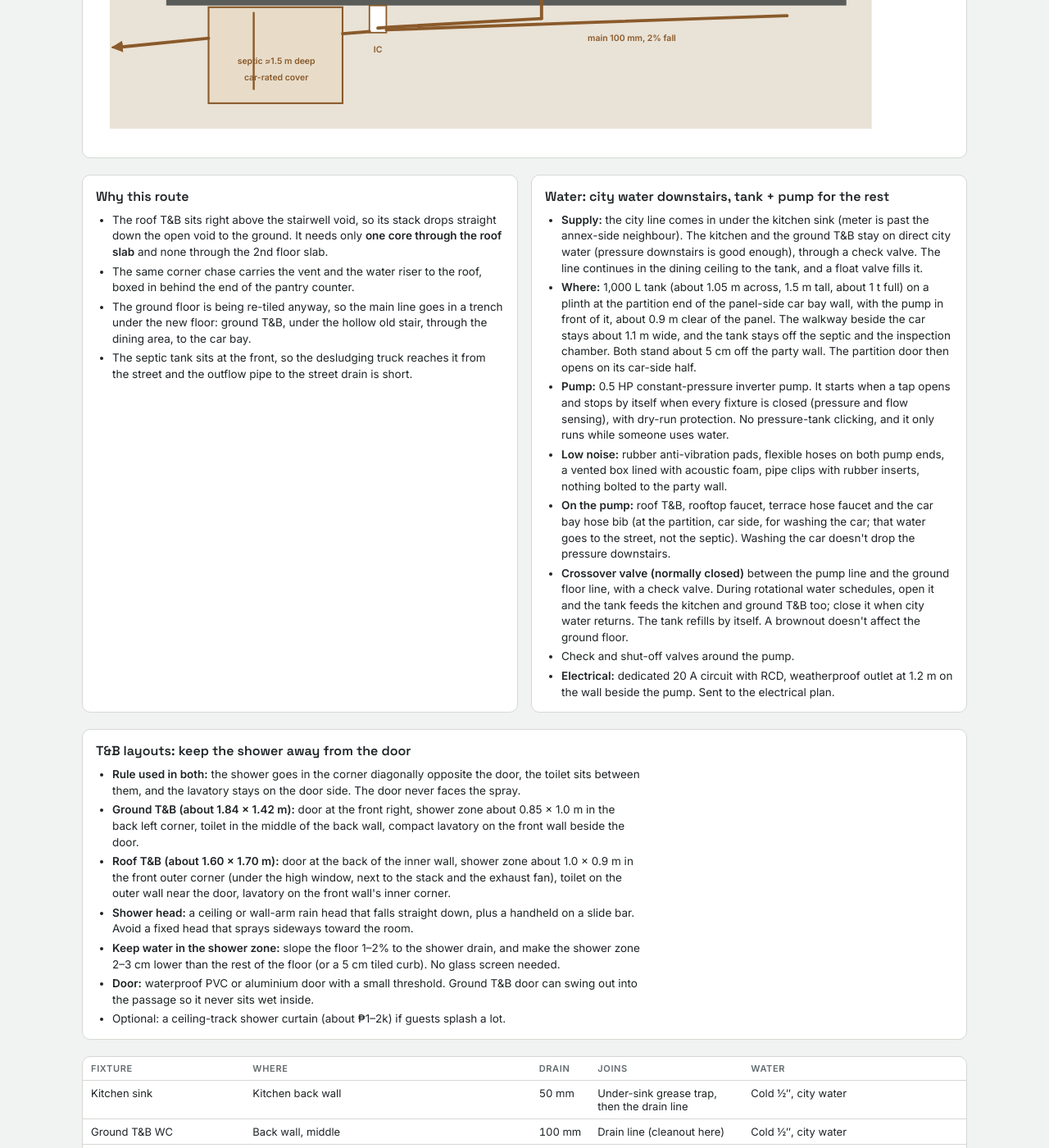
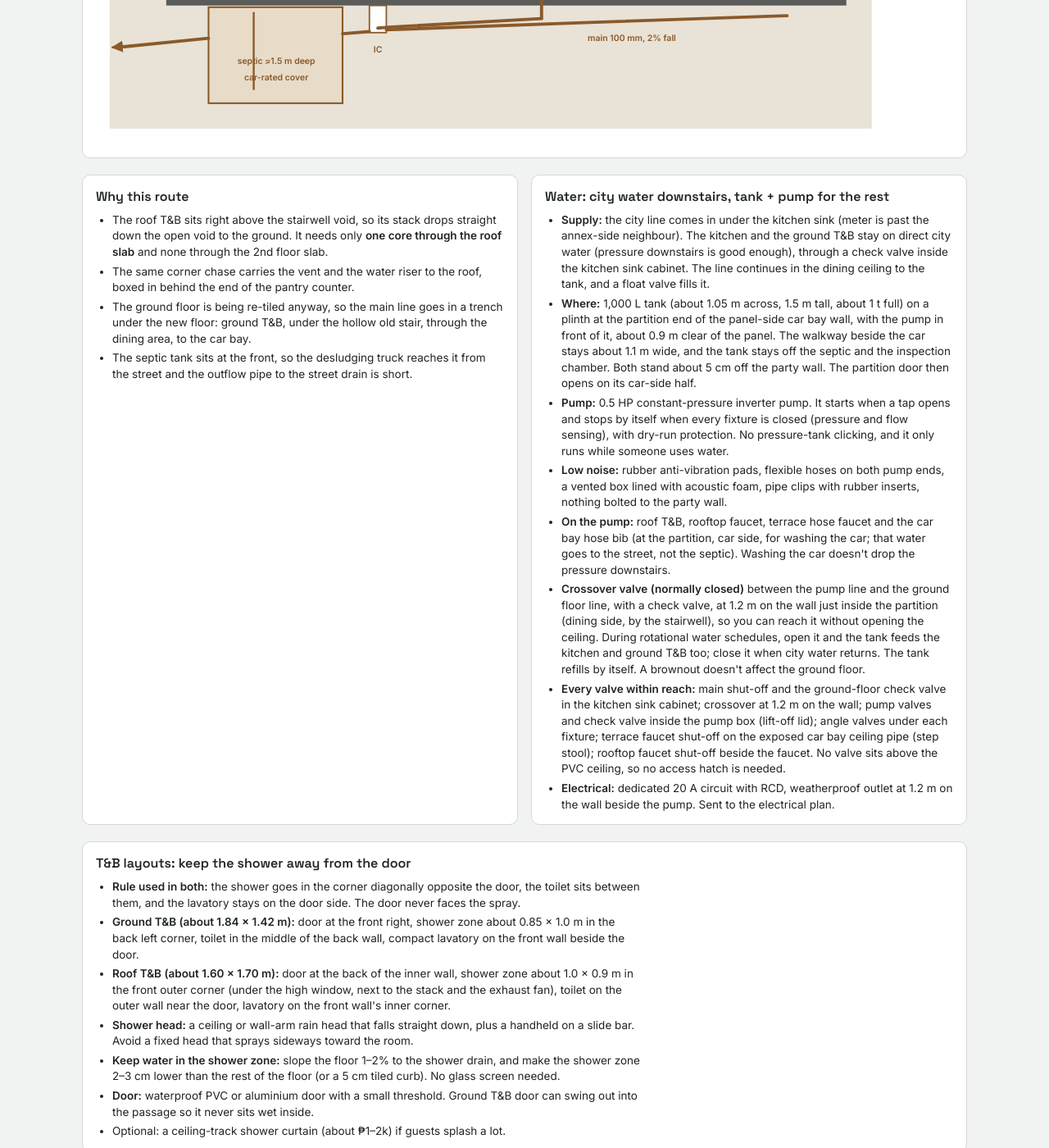
Before and after one commit to tatayotter/navarro-house, a Jekyll site: the page house/plumbing-layout-v1.html, which Jekyll copies as it is, in a window 1280 px wide and 1400 px high, scrolled down 1985 px. Shown: the whole window at 82% size. Built offline with Jekyll 4.4.1, drawn with Linux system fonts in a browser that asks for light colours; some of the changed text lies outside the part shown.

Commit message:
Plumbing: crossover and check valves within reach (wall at 1.2 m, sink cabinet)
Co-Authored-By: Claude Opus 5.5 <noreply@anthropic.com>
Claude-Session: https://claude.ai/code/session_01RUWgCM9SbUoargYbTj1Viu

```diff
--- a/house/plumbing-layout-v1.html
+++ b/house/plumbing-layout-v1.html
@@ -120,13 +120,13 @@ td.n{font-variant-numeric:tabular-nums;white-space:nowrap}
       <li>The septic tank sits at the front, so the desludging truck reaches it from the street and the outflow pipe to the street drain is short.</li>
     </ul></div>
     <div class="box"><h2>Water: city water downstairs, tank + pump for the rest</h2><ul>
-      <li><b>Supply:</b> the city line comes in under the kitchen sink (meter is past the annex-side neighbour). The kitchen and the ground T&amp;B stay on direct city water (pressure downstairs is good enough), through a check valve. The line continues in the dining ceiling to the tank, and a float valve fills it.</li>
+      <li><b>Supply:</b> the city line comes in under the kitchen sink (meter is past the annex-side neighbour). The kitchen and the ground T&amp;B stay on direct city water (pressure downstairs is good enough), through a check valve inside the kitchen sink cabinet. The line continues in the dining ceiling to the tank, and a float valve fills it.</li>
       <li><b>Where:</b> 1,000 L tank (about 1.05 m across, 1.5 m tall, about 1 t full) on a plinth at the partition end of the panel-side car bay wall, with the pump in front of it, about 0.9 m clear of the panel. The walkway beside the car stays about 1.1 m wide, and the tank stays off the septic and the inspection chamber. Both stand about 5 cm off the party wall. The partition door then opens on its car-side half.</li>
       <li><b>Pump:</b> 0.5 HP constant-pressure inverter pump. It starts when a tap opens and stops by itself when every fixture is closed (pressure and flow sensing), with dry-run protection. No pressure-tank clicking, and it only runs while someone uses water.</li>
       <li><b>Low noise:</b> rubber anti-vibration pads, flexible hoses on both pump ends, a vented box lined with acoustic foam, pipe clips with rubber inserts, nothing bolted to the party wall.</li>
       <li><b>On the pump:</b> roof T&amp;B, rooftop faucet, terrace hose faucet and the car bay hose bib (at the partition, car side, for washing the car; that water goes to the street, not the septic). Washing the car doesn't drop the pressure downstairs.</li>
-      <li><b>Crossover valve (normally closed)</b> between the pump line and the ground floor line, with a check valve. During rotational water schedules, open it and the tank feeds the kitchen and ground T&amp;B too; close it when city water returns. The tank refills by itself. A brownout doesn't affect the ground floor.</li>
-      <li>Check and shut-off valves around the pump.</li>
+      <li><b>Crossover valve (normally closed)</b> between the pump line and the ground floor line, with a check valve, at 1.2 m on the wall just inside the partition (dining side, by the stairwell), so you can reach it without opening the ceiling. During rotational water schedules, open it and the tank feeds the kitchen and ground T&amp;B too; close it when city water returns. The tank refills by itself. A brownout doesn't affect the ground floor.</li>
+      <li><b>Every valve within reach:</b> main shut-off and the ground-floor check valve in the kitchen sink cabinet; crossover at 1.2 m on the wall; pump valves and check valve inside the pump box (lift-off lid); angle valves under each fixture; terrace faucet shut-off on the exposed car bay ceiling pipe (step stool); rooftop faucet shut-off beside the faucet. No valve sits above the PVC ceiling, so no access hatch is needed.</li>
       <li><b>Electrical:</b> dedicated 20 A circuit with RCD, weatherproof outlet at 1.2 m on the wall beside the pump. Sent to the electrical plan.</li>
     </ul></div>
   </div>
@@ -308,13 +308,14 @@ rect(148,172,127,150,'mh'); P.pump(160,138.5); text(144,124,'auto-stop pump','lp
 P.run([[160,155],[160,145]],'pc'); P.ded(174.5,138.5,'');
 // pump main up to the dining ceiling, then riser + branches
 P.run([[168,138],[173.5,146],[173.5,240],[166,262]],'pc');
-// ground floor on direct city water: tee off the city line at the kitchen (check valve), dining ceiling to the ground T&B
-P.run([[30,425],[130,425]],'pc'); o+=`<circle style="fill:var(--cold)" cx="${X(40)}" cy="${Y(425)}" r="2.4"/>`; text(34,437,'check valve','lc');
-P.run([[130,425],[118,470]],'pc'); P.run([[60,425],[60,470]],'pc'); P.run([[130,425],[146,470],[152,476]],'pc'); P.run([[130,425],[104,446],[104,474]],'pc');
+// ground floor on direct city water: tee under the kitchen sink, check valve inside the sink cabinet (reachable), up into the dining ceiling to the ground T&B
+P.run([[46,474],[60,474],[60,425],[130,425]],'pc'); o+=`<circle style="fill:var(--cold)" cx="${X(53)}" cy="${Y(474)}" r="2.4"/>`; text(64,452,'check valve in sink cabinet','lc');
+P.run([[130,425],[118,470]],'pc'); P.run([[130,425],[146,470],[152,476]],'pc'); P.run([[130,425],[104,446],[104,474]],'pc');
 text(84,437,'city water to ground T&B','lc');
 // crossover (normally closed): during water schedules, open it so the tank + pump feed the ground floor; check valve stops pumped water flowing back
-o+=`<polyline class="pc" style="stroke-dasharray:5 3" points="${[[173,215],[130,240],[130,425]].map(p=>X(p[0])+','+Y(p[1])).join(' ')}"/>`; P.valve(130,247); o+=`<circle style="fill:var(--cold)" cx="${X(130)}" cy="${Y(255)}" r="2.4"/>`;
-text(127,215,'crossover valve + check valve','lc','style="text-anchor:end"'); text(127,223,'(closed unless city water is off)','lc','style="text-anchor:end"');
+// crossover drops to hand height (1.2 m) on the wall just inside the partition, dining side, then back up into the ceiling
+o+=`<polyline class="pc" style="stroke-dasharray:5 3" points="${[[173.5,212],[170,222],[130,240],[130,425]].map(p=>X(p[0])+','+Y(p[1])).join(' ')}"/>`; P.valve(170,222); o+=`<circle style="fill:var(--cold)" cx="${X(160)}" cy="${Y(226.5)}" r="2.4"/>`;
+text(166,214,'crossover (normally closed), 1.2 m on wall','lc','style="text-anchor:end"');
 // terrace faucet feed: tee off the pump main, painted surface pipe on the car bay ceiling kept ~0.8 m off the panel wall, up through a small slab core
 P.run([[173,170],[150,160],[150,50],[165,36]],'pc'); P.valve(150,120); o+=`<circle class="co" cx="${X(165)}" cy="${Y(36)}" r="3.2"/>`;
 text(147,104,'to terrace faucet','lc','style="text-anchor:end"');
```
